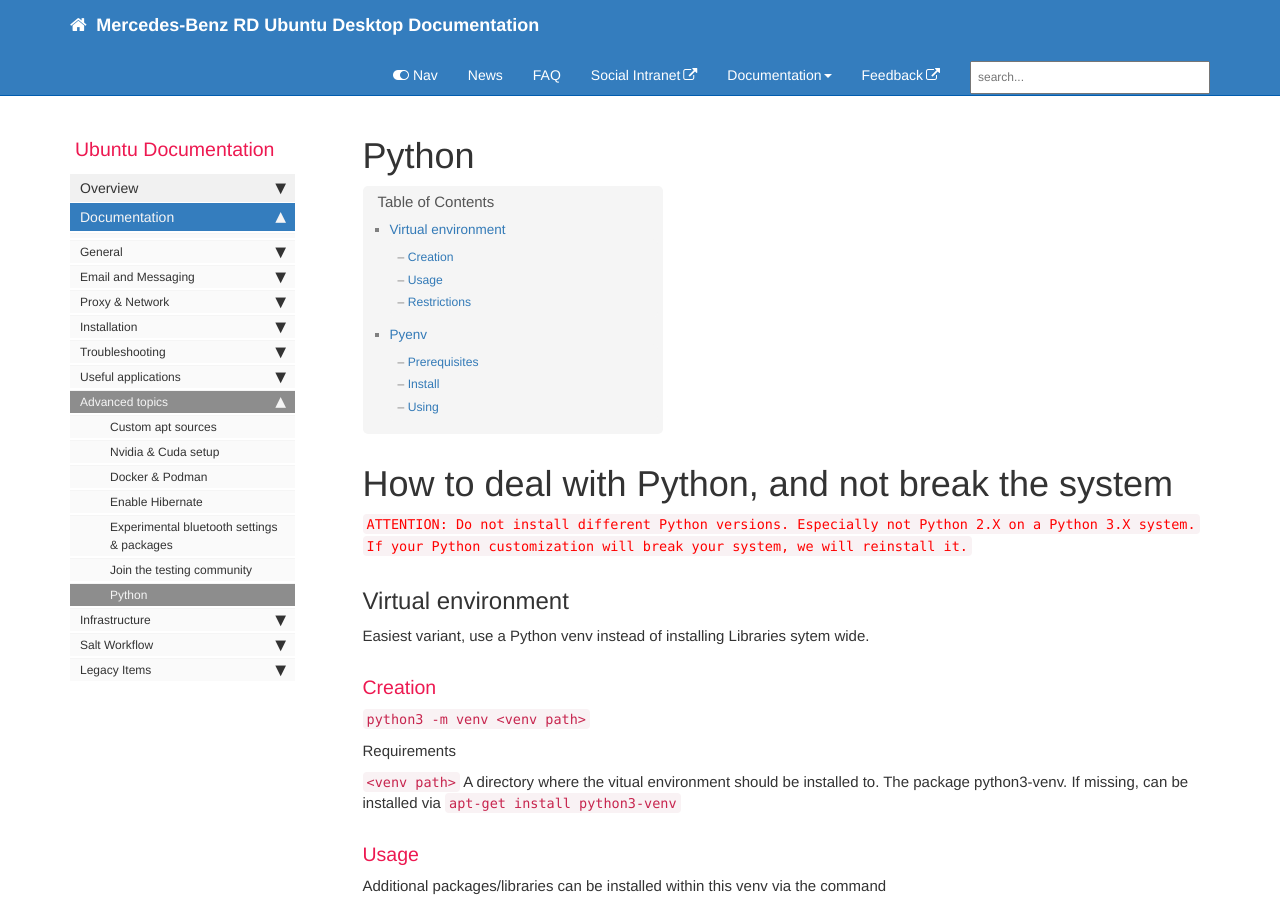
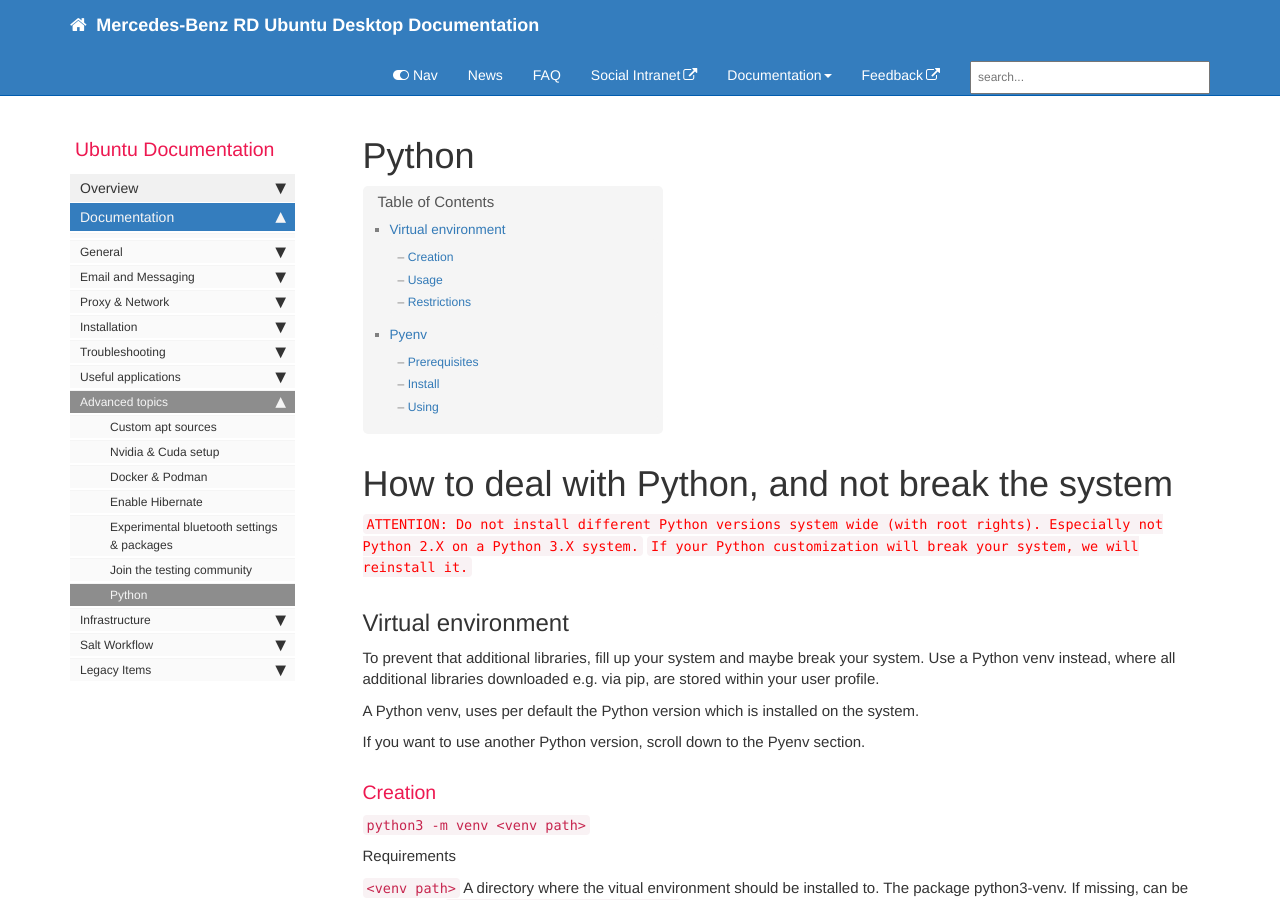
Before and after one commit to RajputPawan/Prometheus, a Jekyll site: the page built from pages/docs/python.md, in a window 1280 px wide and 900 px high. Built offline with Jekyll 4.4.1, drawn with Linux system fonts in a browser that asks for light colours; comment, search, counter and statistics services are not loaded.

Commit message:
UBUNTUOP-1952/ohnemud-ubuntudoc-entry-custom-python-version

```diff
--- a/pages/docs/python.md
+++ b/pages/docs/python.md
@@ -11,13 +11,18 @@
 
 # How to deal with Python, and not break the system
 
-<code style="color : Red">ATTENTION: Do not install different Python versions. Especially not Python 2.X on a Python 3.X system.</code>
+<code style="color : Red">ATTENTION: Do not install different Python versions system wide (with root rights). Especially not Python 2.X on a Python 3.X system.</code>
 <code style="color : Red">If your Python customization will break your system, we will reinstall it.</code>
 
 
 ## Virtual environment
 
-Easiest variant, use a Python venv instead of installing Libraries sytem wide.
+To prevent that additional libraries, fill up your system and maybe break your system.
+Use a Python venv instead, where all additional libraries downloaded e.g. via pip, are stored within your user profile.
+
+A Python venv, uses per default the Python version which is installed on the system.
+
+If you want to use another Python version, scroll down to the Pyenv section.
 
 
 ### Creation
@@ -49,6 +54,7 @@
 Python virtual environments uses the Python version which are installed on the system.
 
 Python venv can only prevent that you have to install libraries/packages system wide.
+
 
 
 ## Pyenv
```
